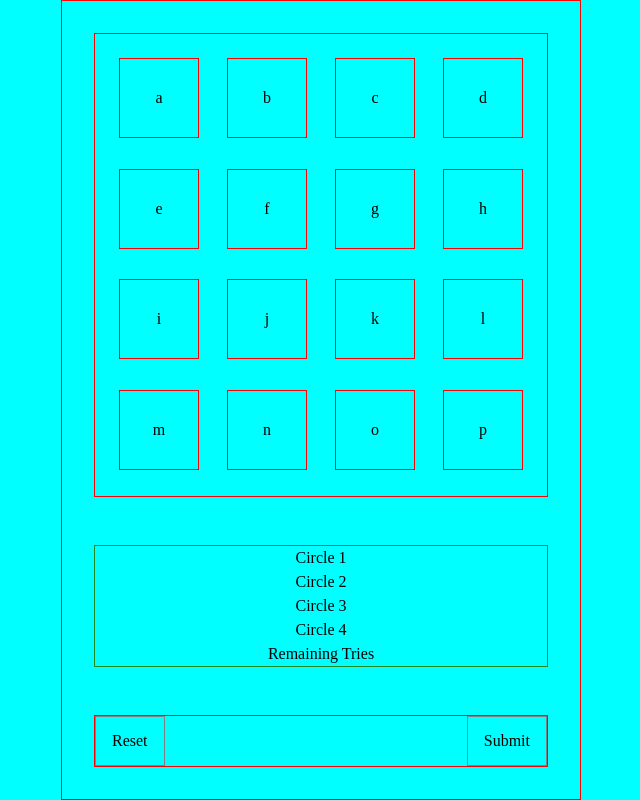
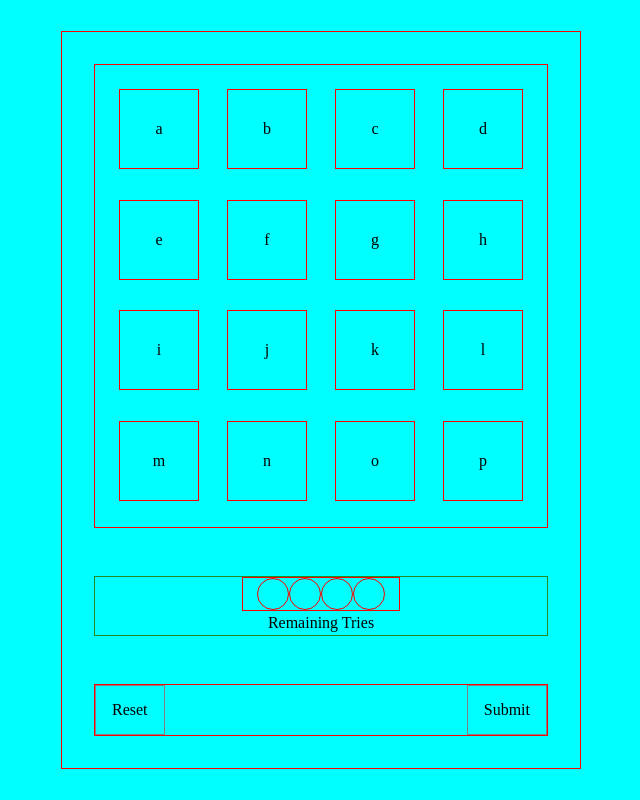
Before and after one commit to Sensationull/simple-connections, a React (Vite) app: page / in a window 1280 px wide. Shown: the whole page, without its empty margins (319-959 px from the left). Built offline with nearby package versions, Linux system fonts and the light colour scheme.

Commit message:
initial logic for remaining tries complete

```diff
--- a/src/GameContainer.tsx
+++ b/src/GameContainer.tsx
@@ -71,6 +71,7 @@ function GameContainer() {
   };
 
   const handleSelectWord = (event: BaseSyntheticEvent) => {
+    // Make sure you can't select one that's been selected, update visual feedback
     if (currentSelection.length < 4) {
       setCurrentSelection((prev) => [...prev, event.target.textContent]); // why use textContent instead of value?
     }
@@ -91,10 +92,14 @@ function GameContainer() {
       );
       // render the correct answer row
     } else {
-      // show an error on screen here and decrement remaining tries
+      // show an error on screen here
+      setGameState((prev) => ({
+        ...prev,
+        remainingTries: prev.remainingTries--, //  decrement remaining tries
+      }));
     }
-    // reset the current selection
-    setCurrentSelection([]);
+    setCurrentSelection([]); // reset the current selection
+    //
   };
   return (
     <>
@@ -103,7 +108,7 @@ function GameContainer() {
           onSelectWord={handleSelectWord}
           wordsToRender={gameState.currentBoard}
         />
-        <RemainingTries />
+        <RemainingTries count={gameState.remainingTries} />
         <div className="button-group">
           <button onClick={handleClick}>Reset</button>
           <button
--- a/src/game/RemainingTries.tsx
+++ b/src/game/RemainingTries.tsx
@@ -1,12 +1,29 @@
+import { useState } from "react";
 import "./RemainingTries.css";
 
-const RemainingTries = () => {
+type RemainingTriesProps = {
+  count: number;
+};
+
+const RemainingTries = ({ count }: RemainingTriesProps) => {
+  const [tries, setTries] = useState(new Array(count).fill(0));
+  const [prevCount, setPrevCount] = useState(count);
+  if (count !== prevCount) {
+    setPrevCount(count);
+    setTries(new Array(count).fill(0));
+  }
+  // ^This is more efficient than a useEffect but
+  //  we should revisit whether or not we can calculate this during rendering.
+  // https://react.dev/learn/you-might-not-need-an-effect#fetching-data:~:text=Although%20this%20pattern%20is%20more%20efficient%20than%20an%20Effect%2C%20most%20components%20shouldn%E2%80%99t%20need%20it%20either.
+
   return (
     <div className="remaining-tries-container">
-      <span>Circle 1</span>
-      <span>Circle 2</span>
-      <span>Circle 3</span>
-      <span>Circle 4</span>
+      <div className="circle-container">
+        {/* could we use array.fill here? */}
+        {tries.map(() => (
+          <span key={crypto.randomUUID()} className="circle"></span>
+        ))}
+      </div>
       <div>Remaining Tries</div>
     </div>
   );
```
